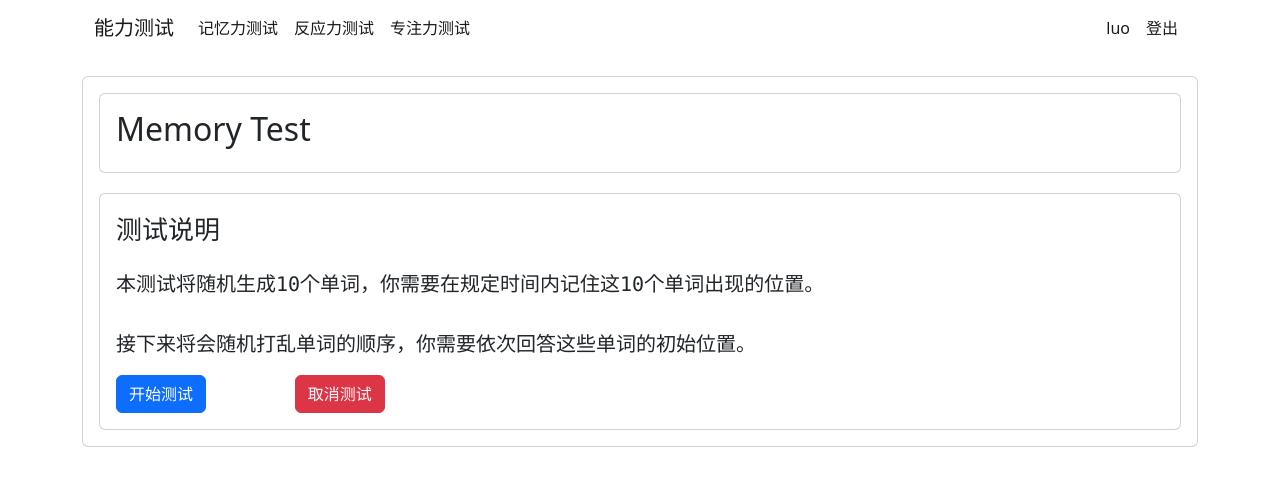
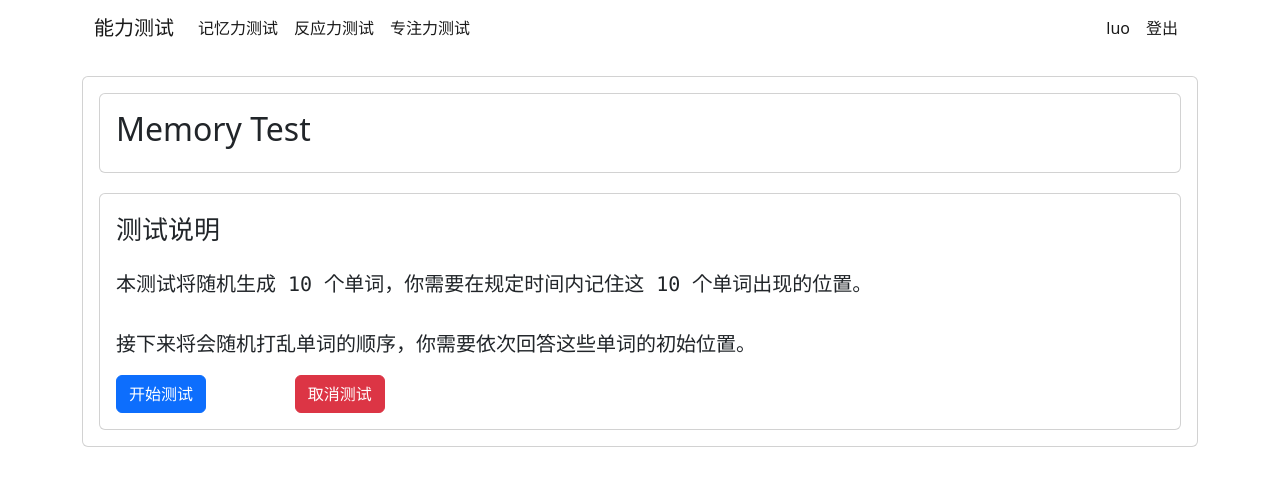
Before and after one commit to tw-luo/react-test, a React (Create React App) app: page /test/memory in a window 1280 px wide. Shown: the top 486 px of the page. Built offline with nearby package versions, Linux system fonts and the light colour scheme.

Commit message:
简单修改了页面布局

```diff
--- a/src/abilityTest/memory.jsx
+++ b/src/abilityTest/memory.jsx
@@ -13,8 +13,8 @@ class MemoryTest extends Component {
     isLogin: this.props.isLogin,
     wordList: [],
     shuffleWordList: [],
-    memoryTime: 3,
-    wordNum:2,
+    memoryTime: 10,
+    wordNum:10,
     score: 0,
   };
 
@@ -82,6 +82,10 @@ class MemoryTest extends Component {
 
     console.log(score);
 
+    /**Todo
+     * 使用ajax将score上传到服务器
+     */
+
     this.setState({
       status: Status.END,
       score: score,
@@ -95,7 +99,7 @@ class MemoryTest extends Component {
           <div className="testTitle">测试说明</div>
           <pre className="testInstruction">
             {
-              "本测试将随机生成10个单词，你需要在规定时间内记住这10个单词出现的位置。\n\n接下来将会随机打乱单词的顺序，你需要依次回答这些单词的初始位置。"
+              "本测试将随机生成 10 个单词，你需要在规定时间内记住这 10 个单词出现的位置。\n\n接下来将会随机打乱单词的顺序，你需要依次回答这些单词的初始位置。"
             }
           </pre>
           <div className="row">
```
